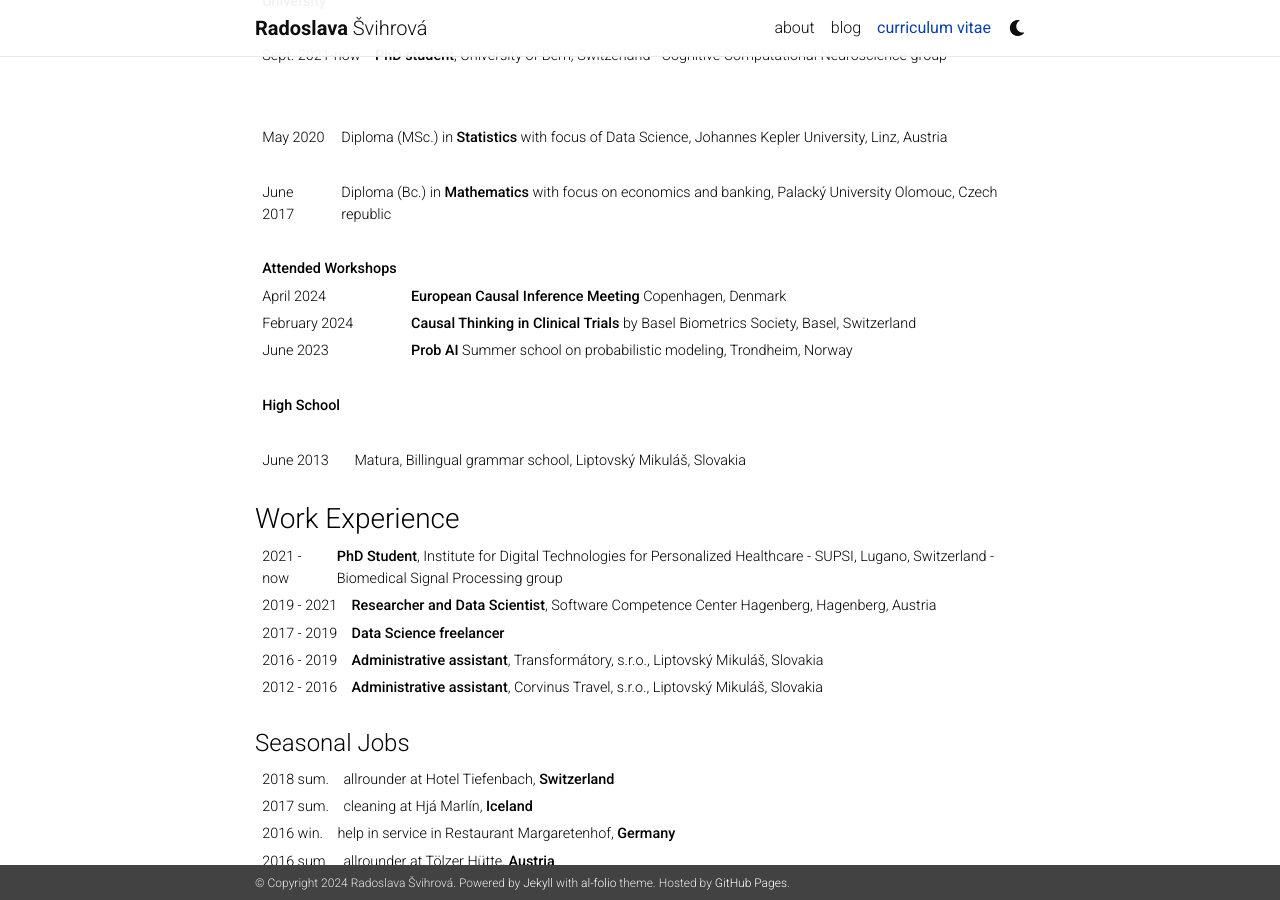
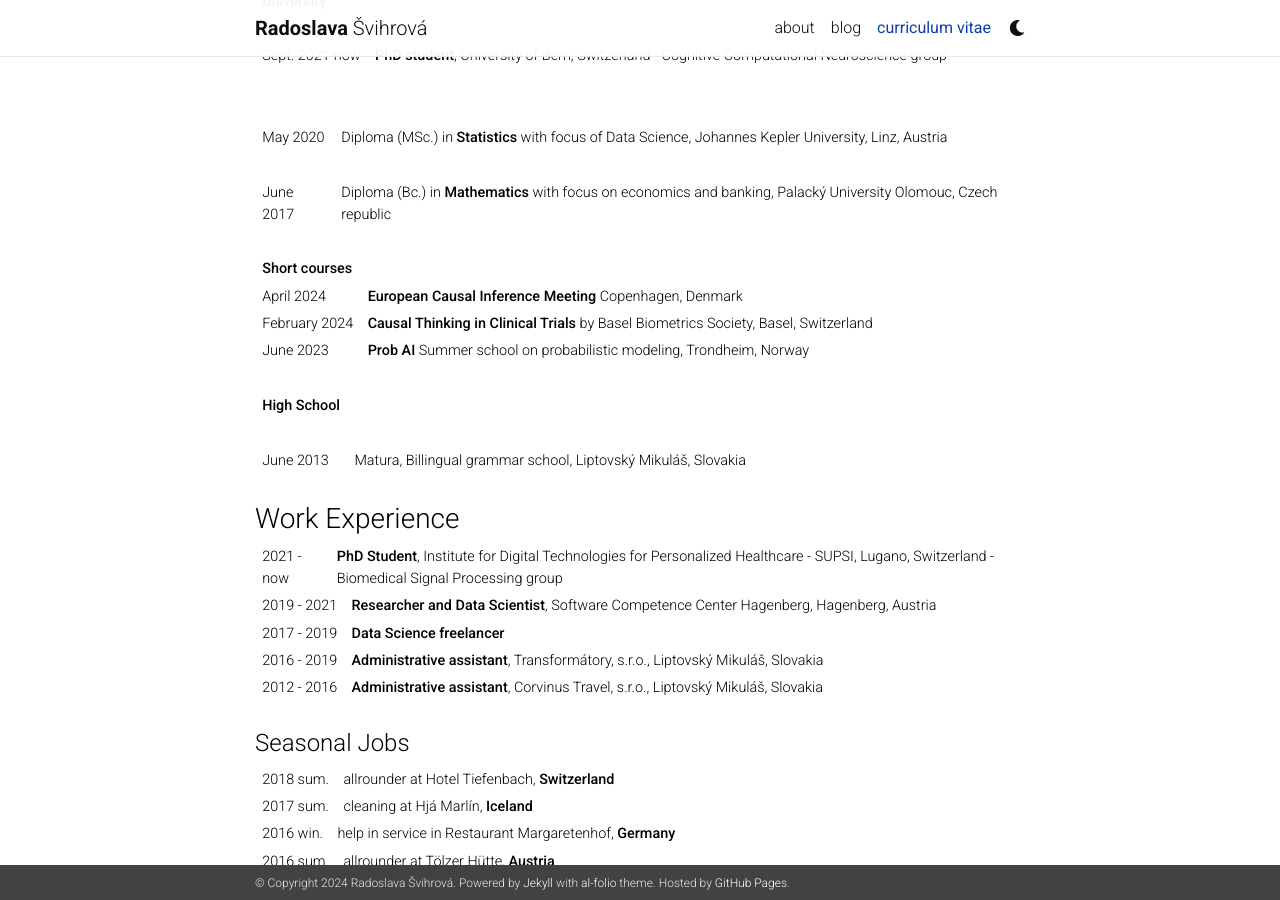
Before and after one commit to RadoslavaS/RadoslavaS.github.io, a Jekyll site: the page built from _pages/cv.md, in a window 1280 px wide and 900 px high, scrolled down 769 px. Built offline with Jekyll 4.4.1, drawn with Linux system fonts in a browser that asks for light colours; nearby versions of some CDN libraries; a style sheet for code colours, icons or effects is not loaded.

Commit message:
update cv

```diff
--- a/_pages/cv.md
+++ b/_pages/cv.md
@@ -28,7 +28,7 @@ nav: true
 | June 2017              | Diploma (Bc.) in **Mathematics** with focus on economics and banking, Palacký University Olomouc, Czech republic
 |                        |
 
-| **Attended Workshops**  |
+| **Short courses**  |
 |April 2024              |**European Causal Inference Meeting** Copenhagen, Denmark
 |February 2024          | **Causal Thinking in Clinical Trials** by Basel Biometrics Society, Basel, Switzerland
 |June 2023               | **Prob AI** Summer school on probabilistic modeling, Trondheim, Norway
```
